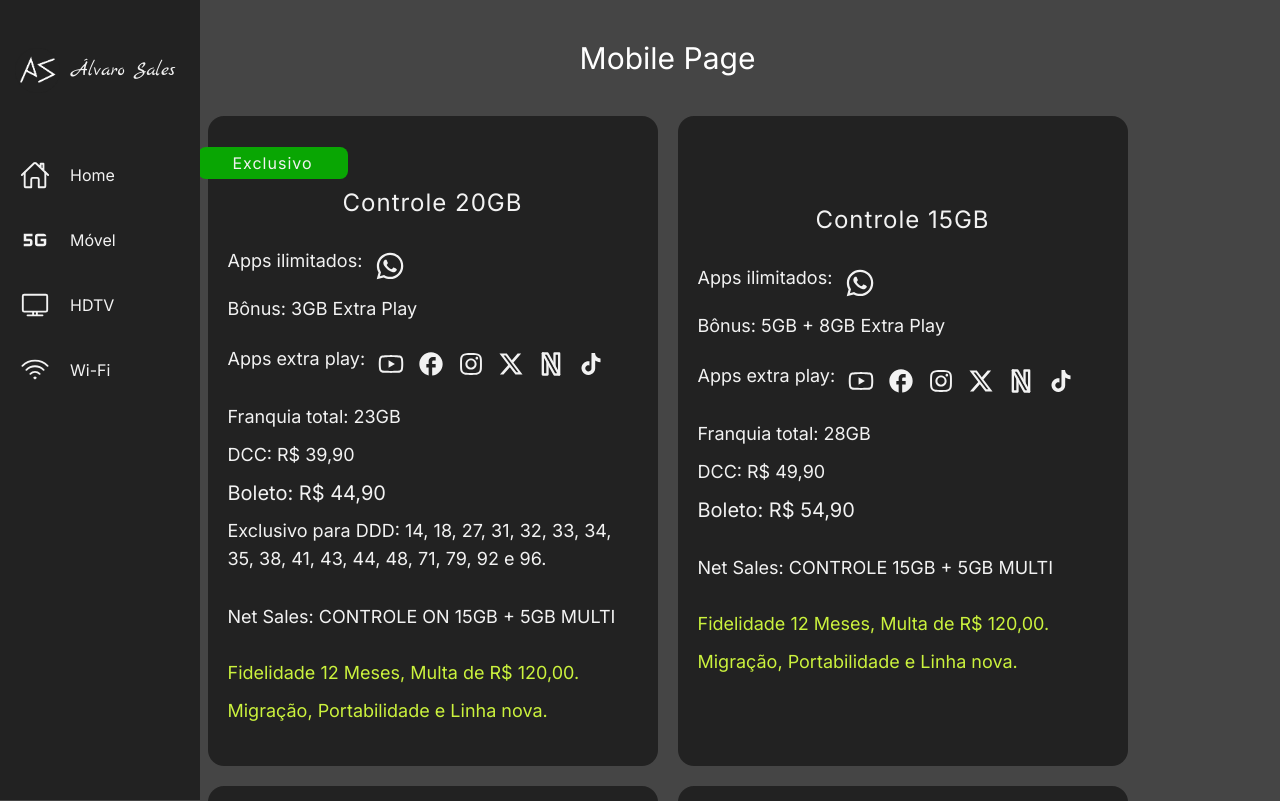
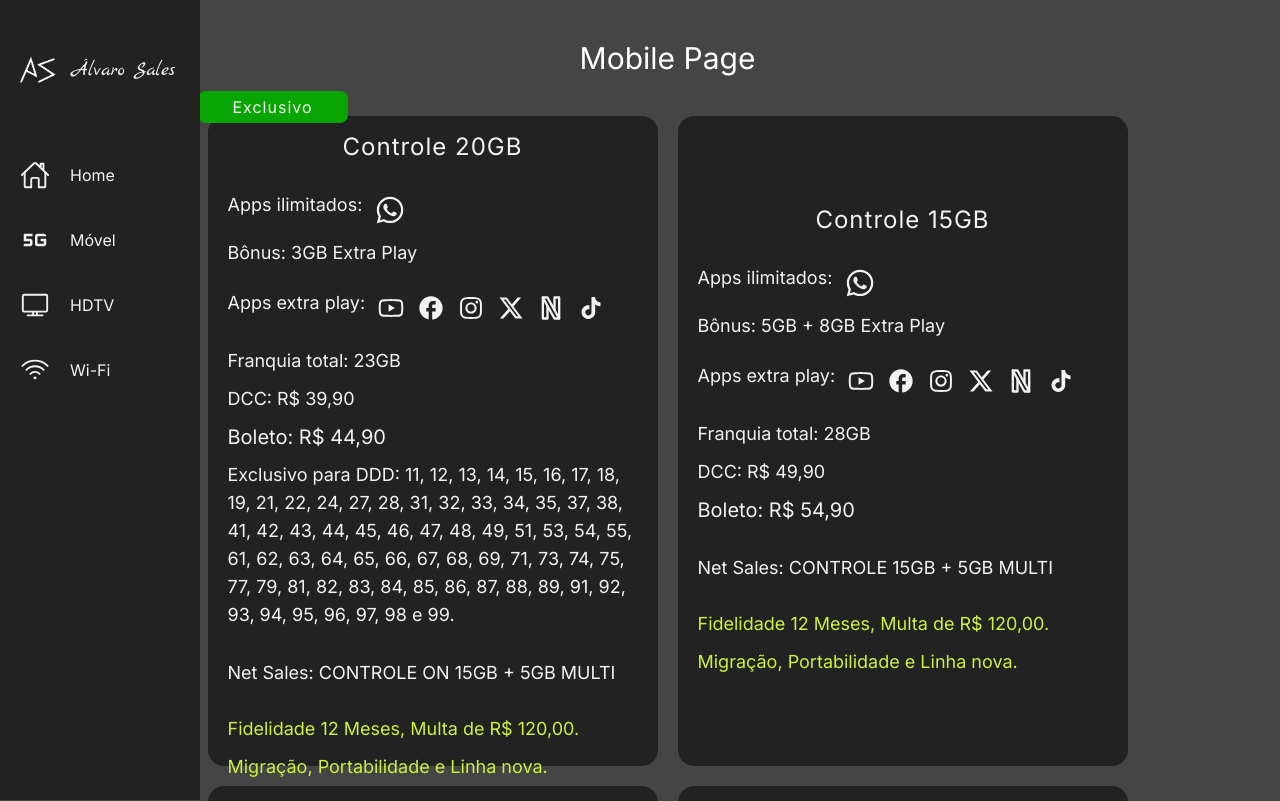
Before and after one commit to Alvaro-Sales/plataforma-sales, a Next.js app: page /movel in a window 1280 px wide. Shown: the top 801 px of the page. Built offline with nearby package versions, Linux system fonts and the light colour scheme.

Commit message:
Update page.js

```diff
--- a/src/app/movel/page.js
+++ b/src/app/movel/page.js
@@ -30,7 +30,7 @@ const MobilePage = () => {
                                 franquia="Franquia total: 23GB"
                                 dcc="DCC: R$ 39,90"
                                 boleto="Boleto: R$ 44,90"
-                                ddd="Exclusivo para DDD: 14, 18, 27, 31, 32, 33, 34, 35, 38, 41, 43, 44, 48, 71, 79, 92 e 96."
+                                ddd="Exclusivo para DDD: 11, 12, 13, 14, 15, 16, 17, 18, 19, 21, 22, 24, 27, 28, 31, 32, 33, 34, 35, 37, 38, 41, 42, 43, 44, 45, 46, 47, 48, 49, 51, 53, 54, 55, 61, 62, 63, 64, 65, 66, 67, 68, 69, 71, 73, 74, 75, 77, 79, 81, 82, 83, 84, 85, 86, 87, 88, 89, 91, 92, 93, 94, 95, 96, 97, 98 e 99."
                                 netSales="Net Sales: CONTROLE ON 15GB + 5GB MULTI"
                                 fidelidade="Fidelidade 12 Meses, Multa de R$ 120,00."
                                 modalidade="Migração, Portabilidade e Linha nova."
```
